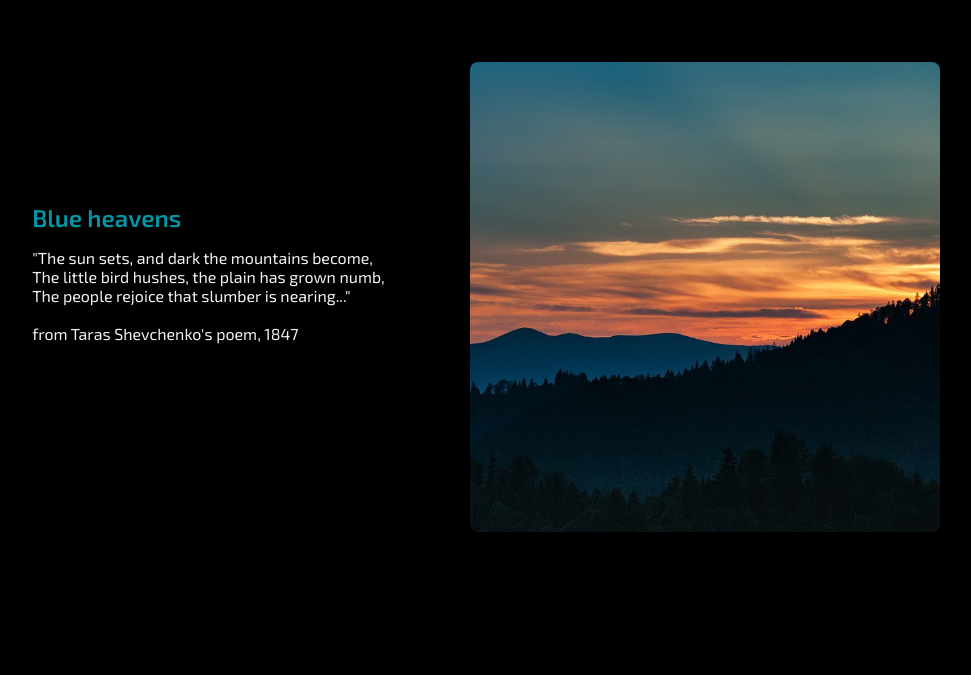
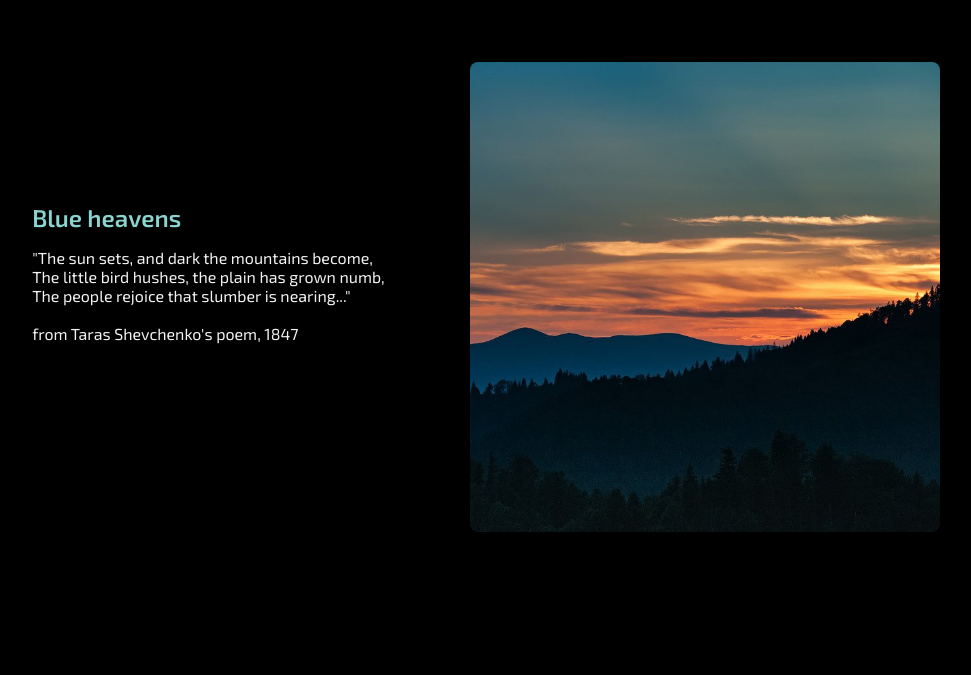
Before and after one commit to rmb-dev/cycling_solitude, a plain HTML site: page index.html in a window 1280 px wide. Shown: the part 903-1578 px from the top of the page, without its empty margins (154-1125 px from the left). Drawn offline with nearby package versions, Linux system fonts and the light colour scheme.

Commit message:
Update styles.css

```diff
--- a/assets/css/styles.css
+++ b/assets/css/styles.css
@@ -4,7 +4,7 @@
 /*===== VARIABLES CSS =====*/
 /*=== Colors ===*/
 :root {
-  --first-color: #0396A6;
+  --first-color: #8bd4cf;
   --dark-color: #000;
   --white-color: #F2F2F2;
 }
```
